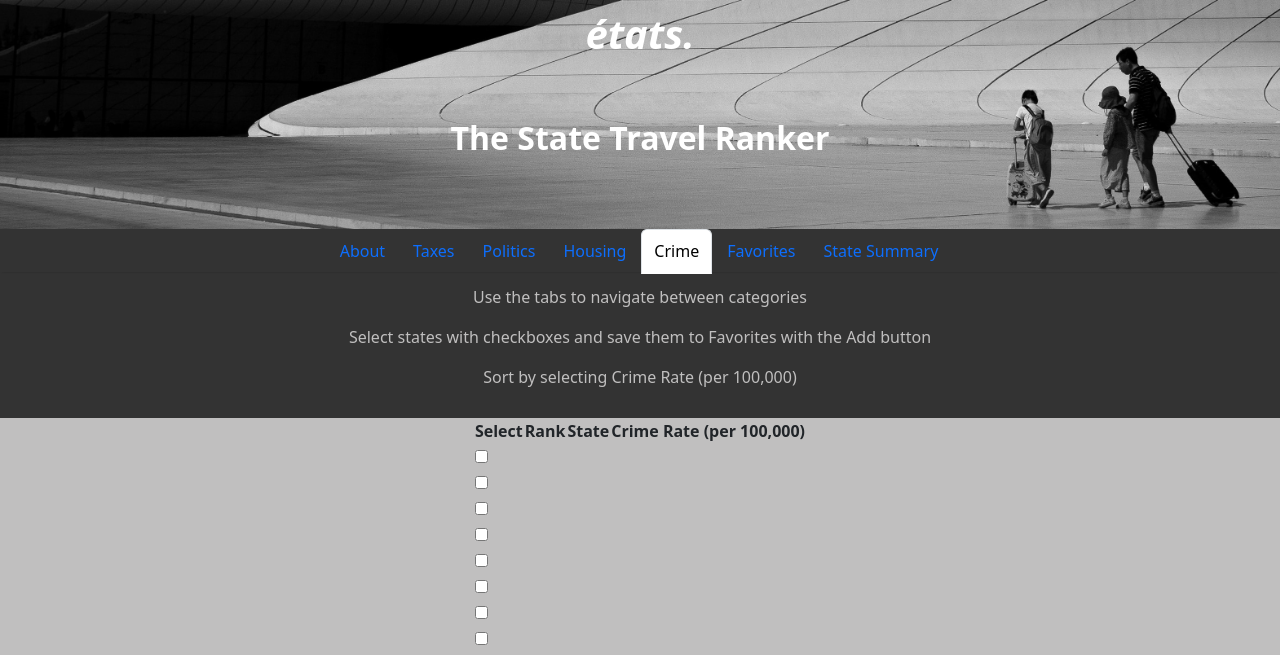
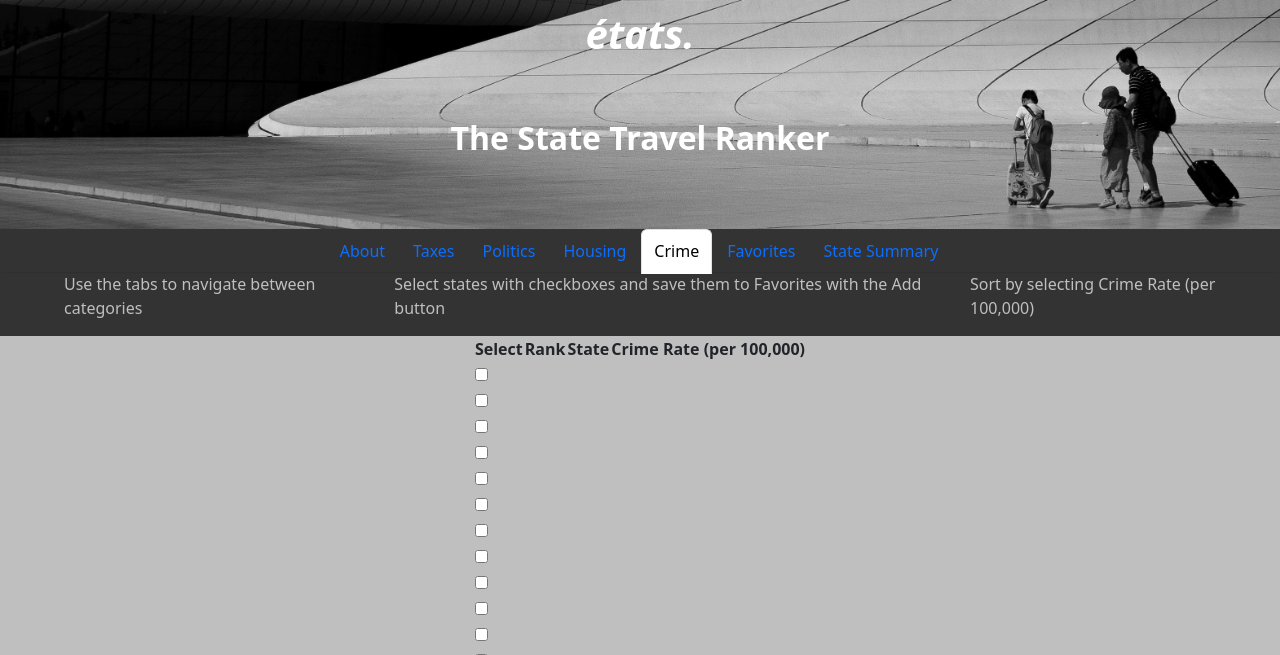
Before and after one commit to josh-on-github/etats, a Django app: page /etats/crime/ in a window 1280 px wide. Shown: the top 655 px of the page. Run offline with Django 4.2, Linux system fonts and the light colour scheme; data comes from the database, SQL or seed files in the repository; data that the repository does not hold is empty; some libraries are stand-ins or nearby versions.

Commit message:
updated site-use class to howto class on all html files

```diff
--- a/capstone/etats/static/etats/styles.css
+++ b/capstone/etats/static/etats/styles.css
@@ -79,18 +79,19 @@
     margin-top: 34vh;
 }
 
-.site-use {
+/* .site-use {
     text-align: center;
     background-color: #333;
     color:  rgb(192, 191, 191);
     padding: 1vw;
     width: 100vw;
-}
+} */
 
 .taxes,
 .politics,
 .housing,
-.crime {
+.crime,
+.howto {
     display: flex;
     flex-direction: row;
     align-items: center;
@@ -98,14 +99,14 @@
     width: 100vw;
 }
 
-.politics, .crime {
+.politics, .crime, .howto {
     background-color: #333;
     color: rgb(192, 191, 191);
     padding-left: 5vw;
 }
 
 
-.taxes-img, .politics-img, .housing-img, .crime-img, .use-img {
+.taxes-img, .politics-img, .housing-img, .crime-img, .howto-img {
     background-size: contain;
     background-repeat: no-repeat;
     height: 40vh;
@@ -113,7 +114,7 @@
     display: flex;
 }
 
-.taxes-list, .politics-list, .housing-list, .crime-list, .use-list {
+.taxes-list, .politics-list, .housing-list, .crime-list, .howto-list {
     width: 50%;
     text-align: left;
 }
--- a/capstone/etats/templates/etats/crime.html
+++ b/capstone/etats/templates/etats/crime.html
@@ -7,7 +7,7 @@
 
 {% block instructions %}
 <div class="categories">
-    <div class="site-use">
+    <div class="howto">
         <p>Use the tabs to navigate between categories</p>
         <p>Select states with checkboxes and save them to Favorites with the Add button</p>
         <p>Sort by selecting Crime Rate (per 100,000)</p>
--- a/capstone/etats/templates/etats/housing.html
+++ b/capstone/etats/templates/etats/housing.html
@@ -7,7 +7,7 @@
 
 {% block instructions %}
 <div class="categories">
-    <div class="site-use">
+    <div class="howto">
         <p>Use the tabs to navigate between categories</p>
         <p>Select states with checkboxes and save them to Favorites with the Add button</p>
         <p>Sort by selecting Median Housing Value</p>
--- a/capstone/etats/templates/etats/index.html
+++ b/capstone/etats/templates/etats/index.html
@@ -50,8 +50,8 @@
   </div>
   {% block instructions %}
   <div class="categories">
-    <div class="site-use">
-      <div class="use-list">
+    <div class="howto">
+      <div class="howto-list">
       <h2>How to Use This Site</h2>
         <ul>
           <li>Use the tabs to navigate between categories</li>
@@ -59,7 +59,7 @@
           <li>Save your favorites and download them in PDF format</li>
         </ul>
       </div>
-      <img class="use-img" src="{% static 'etats/you_are_here.jpg' %}" alt="You are here in neon lights">
+      <img class="howto-img" src="{% static 'etats/you_are_here.jpeg' %}" alt="You are here in neon lights">
     </div>
     <div class="taxes">
       <img class="taxes-img" src="{% static 'etats/tax_burden.jpg' %}" alt="Man hanging from cliff with ball and chain labelled tax">
--- a/capstone/etats/templates/etats/politics.html
+++ b/capstone/etats/templates/etats/politics.html
@@ -7,7 +7,7 @@
 
 {% block instructions %}
 <div class="categories">
-    <div class="site-use">
+    <div class="howto">
         <p>Use the tabs to navigate between categories</p>
         <p>Select states with checkboxes and save them to Favorites with the Add button</p>
         <p>Sort alphabetically by selecting Political Affiliation</p>
--- a/capstone/etats/templates/etats/summary.html
+++ b/capstone/etats/templates/etats/summary.html
@@ -7,7 +7,7 @@
 
 {% block instructions %}
 <div class="categories">
-  <div class="site-use">
+  <div class="howto">
     <p>Use the tabs to navigate between categories</p>
     <p>Here you may search all categories for individual states</p>
   </div>
--- a/capstone/etats/templates/etats/taxes.html
+++ b/capstone/etats/templates/etats/taxes.html
@@ -7,7 +7,7 @@
 
 {% block instructions %}
 <div class="categories">
-    <div class="site-use">
+    <div class="howto">
         <p>Use the tabs to navigate between categories</p>
         <p>Select states with checkboxes and save them to Favorites with the Add button</p>
         <p>Sort by selecting Effective Tax Burden</p>
--- a/capstone/etats/templates/etats/weighted.html
+++ b/capstone/etats/templates/etats/weighted.html
@@ -7,7 +7,7 @@
 
 {% block instructions %}
 <div class="categories">
-    <div class="site-use">
+    <div class="howto">
         <p>Use the tabs to navigate between categories</p>
         <p>The list below displays your saved states, ordered by the number of categories where the state was saved</p>
         <p>The list is further ordered alphabetically.</p>
```
